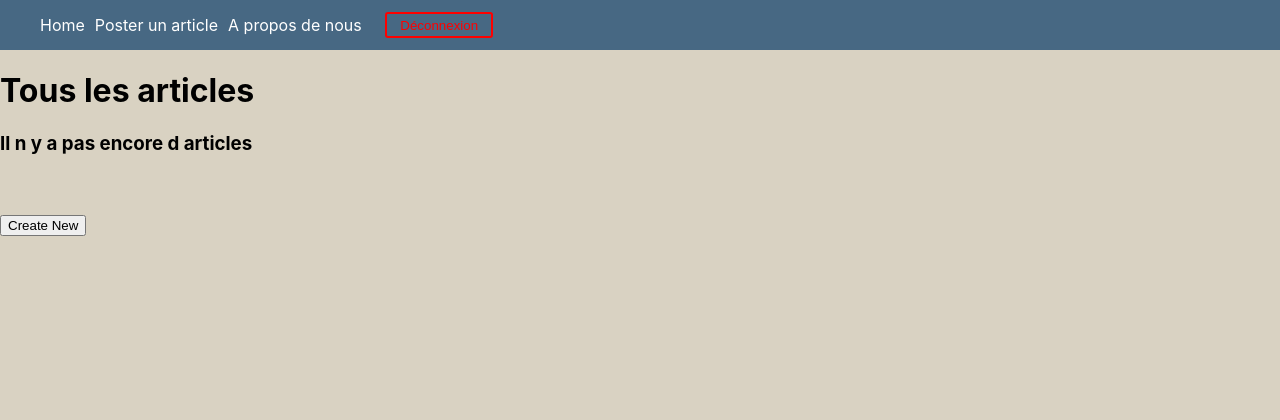
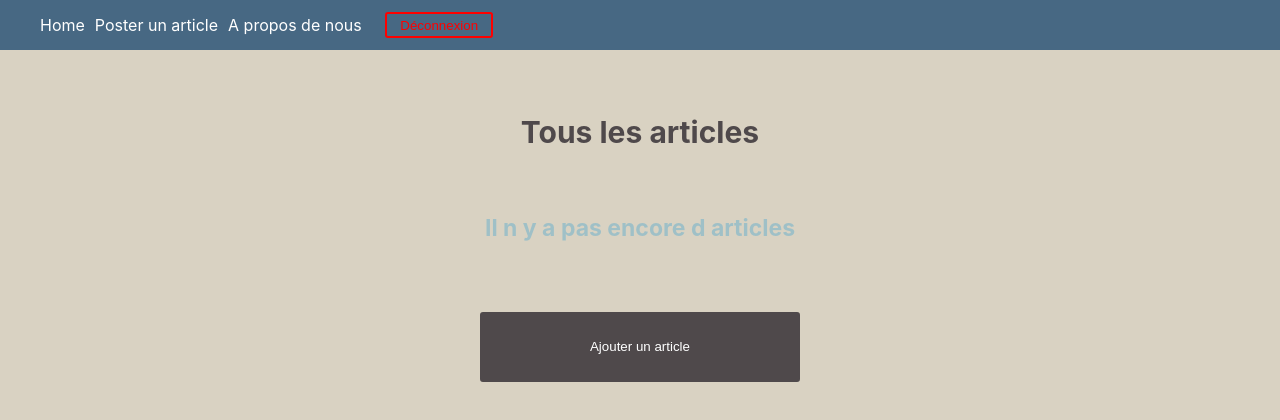
Before and after one commit to EauDeux/React-Project-AK, a React (Create React App) app: page /articles in a window 1280 px wide. Shown: the top 420 px of the page. Built offline with nearby package versions, Linux system fonts and the light colour scheme; sample sign-in values are in the browser's storage.

Commit message:
add style AllPost

```diff
--- /dev/null
+++ b/src/components/allPost/AllPost.styled.js
@@ -0,0 +1,29 @@
+import styled from 'styled-components'
+
+export const StyledH1 = styled.h1`
+  text-align: center;
+  color: ${props => props.theme.secondary};
+  margin-top: 5%;
+  margin-bottom: 5%;
+  font-weight: bold;
+  font-size: 30px;
+`
+
+export const StyledH3 = styled.h3`
+  text-align: center;
+  color: #9fc0c7;
+  font-size: 23px;
+`
+
+export const Button = styled.button`
+  background: ${props => props.theme.secondary};
+  border-radius: 3px;
+  border: 2px solid ${props => props.theme.secondary};
+  color: ${props => props.theme.white};
+  margin: 0.5em 1em;
+  padding: 2%;
+  width: 25%;
+  display: block;
+  margin-left: auto;
+  margin-right: auto;
+`
--- a/src/components/allPost/index.js
+++ b/src/components/allPost/index.js
@@ -5,6 +5,8 @@ import CreateNewPost from '../createNewPost'
 import Post from '../post'
 import UpdatedPost from '../updatePost'
 // import Header from '../header'
+
+import { StyledH1, StyledH3, Button } from './AllPost.styled'
 
 const AllPost = () => {
   const [title, setTitle] = useState('') // initial state
@@ -108,10 +110,10 @@ const AllPost = () => {
   }
   return (
     <>
-      <h1>Tous les articles</h1>
+      <StyledH1>Tous les articles</StyledH1>
       {!allPost.length ? (
         <div>
-          <h3>Il n y a pas encore d articles</h3>
+          <StyledH3>Il n y a pas encore d articles</StyledH3>
         </div>
       ) : (
         allPost.map(eachPost => {
@@ -129,7 +131,7 @@ const AllPost = () => {
       )}
       <br />
       <br />
-      <button onClick={toggleCreateNewPost}>Create New</button>
+      <Button onClick={toggleCreateNewPost}>Ajouter un article</Button>
     </>
   )
 }
--- a/src/config/theme.js
+++ b/src/config/theme.js
@@ -1,6 +1,8 @@
 const theme = {
   primary: 'blue',
-  main: 'lightblue'
+  secondary: '#4f494b',
+  main: 'lightblue',
+  white: 'white'
 }
 
 export { theme }
```
Also changed, not shown: src/components/signin/Form.Styled.js (+0 -9 lines).
